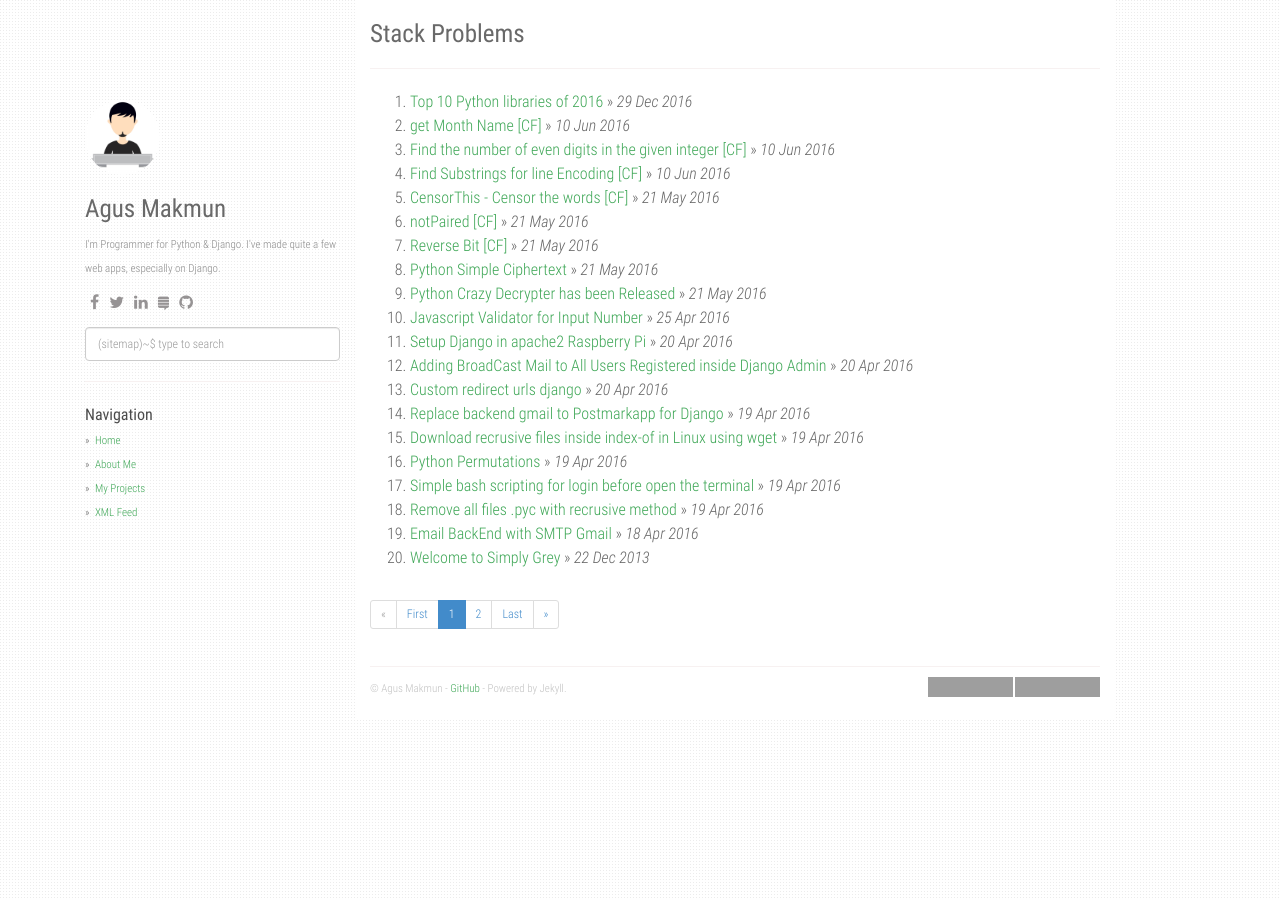
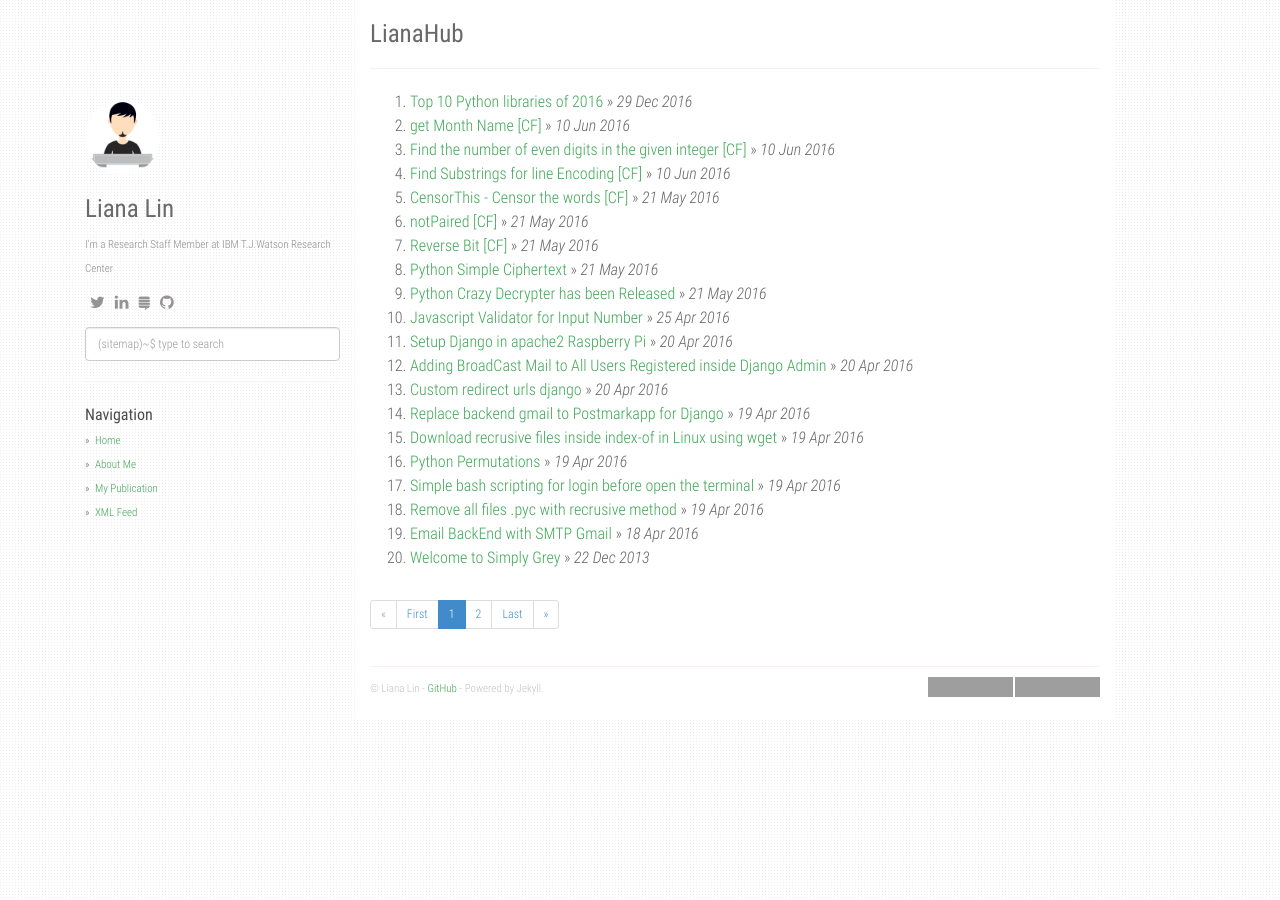
Before and after one commit to liana-lin/liana-lin.github.io, a Jekyll site: the page built from index.html, in a window 1280 px wide. Built offline with Jekyll 4.4.1, drawn with Linux system fonts in a browser that asks for light colours; the list of posts is cut into pages by our own code; grey boxes are pictures that could not be loaded.

Commit message:
config file updates

```diff
--- a/_config.yml
+++ b/_config.yml
@@ -1,9 +1,9 @@
-title: Stack Problems
-description: My Personal Stack Problems
-author: Agus Makmun
-github: https://github.com/agusmakmun
-about: I'm Programmer for Python & Django. I've made quite a few web apps, especially on Django.
-disqus_shortname: stackproblems
+title: LianaHub
+description: My Personal Website
+author: Liana Lin
+github: https://github.ibm.com/Liana-Lin
+about: I'm a Research Staff Member at IBM T.J.Watson Research Center
+disqus_shortname: lianahub
 google_analytics: UA-XXXXXXXX-Y
 avatar_url: /static/img/avatar.jpg
 
@@ -16,16 +16,14 @@ collections:
     permalink: /project/:path/
 
 social:
-    - icon: fa-facebook
-      link: "#"
     - icon: fa-twitter
       link: "#"
     - icon: fa-linkedin
-      link: "#"
+      link: "https://www.linkedin.com/in/chen-liana-lin-66541480/"
     - icon: fa-stack-exchange
       link: "#"
     - icon: fa-github
-      link: "https://github.com/agusmakmun"
+      link: "https://github.ibm.com/Liana-Lin"
 
 share:
   twitter_username: github.io
@@ -34,12 +32,12 @@ share:
 urls:
     - text: About Me
       url: /about/
-    - text: My Projects
+    - text: My Publication
       url: /projects/
     - text: XML Feed
       url: /feed.xml
 
-url: "https://agusmakmun.github.io"
+url: "https://liana-lin.github.io"
 baseurl: ""
 paginate: 20
 per_page: 20
```
